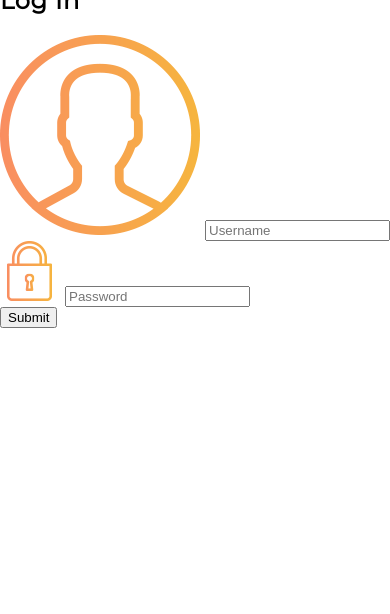
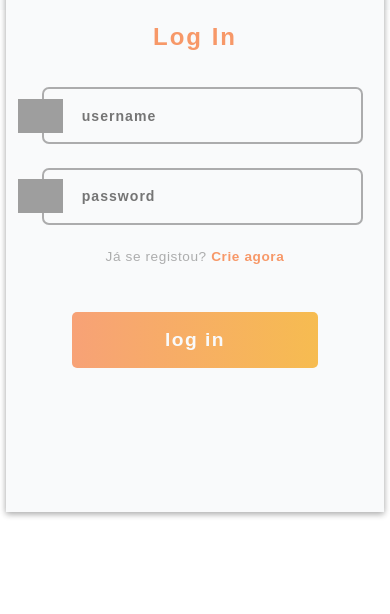
Before and after one commit to knwldg/projeto-kiss2018, a PHP site: page /login.php in a window 390 px wide. Shown: the part 230-844 px from the top of the page. Run offline with PHP 8.4, Linux system fonts and the light colour scheme; grey boxes are pictures that could not be loaded.

Commit message:
Melhorei: homepage, desafios, premios e colecoes Nova pag: login (que é a mesma estrutura do registo) Adicionei imgs

```diff
--- a/components/public/header.php
+++ b/components/public/header.php
@@ -1,7 +1,7 @@
-<div class="homepage-header font700 white header">
+<div id="header" class="homepage-header flex-row shadow font700 white">
 
     <img src="img/icon/menu-home.png"><!-- hamburguer menu-->
     <span>PÁGINA PRINCIPAL</span>
-    <button><img src=""></button><!-- filter -->
+    <img src="img/icon/menu-home.png"><!-- filter -->
 
 </div>
--- a/components/public/menu.php
+++ b/components/public/menu.php
@@ -14,7 +14,7 @@
 
             <ul id="menu-pages" style="padding-left: 0.3em">
 
-                <li class="pages lineT stroke2"><img class="menu-icon" src="../../img/icon/menu-home.png"><span class="menu-text">PÁGINA PRINCIPAL</span><img class="menu-icon-arrow" src="../../img/icon/arrow-down.png"></li><!--icon e seta-->
+                <li class="pages lineT stroke2"><img class="menu-icon" src="../../img/icon/menu-home.png"><span class="menu-text">PÁGINA PRINCIPAL</span><img class="menu-icon-arrow pointer" src="../../img/icon/arrow-down.png"></li><!--icon e seta-->
 
                 <li id="main-pages" class="lineT stroke2">
 
--- a/components/public/profile_details.php
+++ b/components/public/profile_details.php
@@ -9,7 +9,7 @@
 
                     <img id="default-image" class="default-position image-default" src="../../img/icon/default_profile.png"> <!-- php -->
 
-                    <input type="file" name="image-uploaded" class=""><!-- default-image; background-image; display:block -> display:none -->
+                    <input type="file" name="image-uploaded" class="pointer"><!-- default-image; background-image; display:block -> display:none -->
 
                 </div>
 
--- a/css/style.css
+++ b/css/style.css
@@ -13,6 +13,15 @@ a{
 form {
     margin: 0;
 }
+
+input{
+    font-family: "Montserrat", sans-serif;
+}
+
+.font400{
+    font-weight: 400;
+}
+
 .font500{
     font-weight: 500;
 }
@@ -91,6 +106,23 @@ form {
     display: flex;
     flex-flow: row nowrap;
     justify-content: center;
+}
+
+.black-background{
+    background-color: #8C8C8C;
+    width: 100%;
+    height: 100%;
+    display: none;
+    z-index: 1;
+    overflow: auto;
+}
+
+.pointer{
+    cursor: pointer;
+}
+
+.shadow{
+    box-shadow: 0 3px 6px rgba(0,0,0,0.16), 0 1px 6px rgba(0,0,0,0.23);
 }
 
 /* elementos recentes/antigos */
@@ -122,6 +154,9 @@ form {
 
 .line2-content-width{
     width: 52%;
+}
+.text-center{
+    text-align: center;
 }
 
 /* elementos recentes/antigos */
@@ -654,7 +714,122 @@ input[name="image-uploaded"] {
 
 /* COLECOES */
 
-@media screen and (max-width: 800px) {
+/* LOGIN */
+
+.background-color{
+    background: linear-gradient(to right, rgba(247,152,104,0.70) , rgba(246,181,62,0.70));
+}
+
+.login-logo{
+
+}
+
+.background-color-item{
+    padding: 2.8em 0 1.5em 0;
+}
+
+.login-box{
+    background-color: rgb(249, 250, 251);
+    margin: 0.5em 0.4em 0.5em 0.4em;
+    align-items: center;
+    max-height: 32.8em;
+    height: 32.8em;
+    border-radius: 7px 7px 0 0;
+    justify-content: normal;
+}
+
+.login-btn{
+    width: 65%;
+    padding: 0.9em 0 0.9em 0;
+    font-size: 120%;
+    border: none;
+    letter-spacing: 1.5px;
+}
+
+.login-item{
+    align-items: center;
+    padding-bottom: 1.5em;
+}
+
+.login-item-form{
+    width: 100%;
+    border-radius: 7px;
+    border: 2px solid rgba(140,140,140,0.70);
+    background-color: transparent;
+    padding: 1.3em 1em 1.3em 2.7em;
+    font-size: 88%;
+    position: relative;
+    left: -1.5em;
+    letter-spacing: 1px;
+}
+
+.login-item-img{
+    max-width: 12%;
+    padding-left: 0.7em;
+    z-index: 1;
+}
+
+
+/* LOGIN */
+
+.login-register-title{
+    padding: 1.5em 0 1.5em 0;
+    font-size: 150%;
+    letter-spacing: 2px;
+}
+
+.login-register-link{
+    font-size: 85%;
+    letter-spacing: 0.6px;
+    color: rgba(140,140,140,0.70);
+}
+
+.submit{
+    padding-top: 3em;
+}
+
+
+@media screen and (max-width: 992px) {
+
+    /*
+        .login-registo-style{
+
+            width: 51%;
+            text-align: center;
+            padding: 0.8em;
+        }
+
+        .main-menu-style{
+            width: 85%;
+            height: auto;
+        }
+
+        .border{
+            width: 90%;
+        }
+
+        .image-default{
+            width: 60%;
+            min-width: 2em;
+        }
+    */
+
+    .carta{
+        width: 18%;
+    }
+
+    .premios-unlock{
+        width: 6%;
+    }
+
+    /* MENU */
+
+    .background-color{
+        height: 24em;
+    }
+}
+
+@media screen and (max-width: 768px) {
 
     .login-registo-style{
 
--- a/login.php
+++ b/login.php
@@ -8,39 +8,55 @@
     <meta name="viewport" content="width=device-width, initial-scale=1">
     <meta name="description" content="">
     <meta name="author" content="">
-    <link href="https://fonts.googleapis.com/css?family=Montserrat" rel="stylesheet">
+
     <link rel="stylesheet" href="css/style.css">
 
-    <title>Cubo</title>
+    <title>Log In</title>
 </head>
+
 
 <body>
 
-<div id="laranja">
+<div class="background">
 
-    <img src="img/marca/logo.png" class="cubologin" >
+    <div class="background-color">
 
-    <div id="caixa">
+        <div class="flex login-logo">
+            <img srcset="img/marca/logo-320w.svg 320w,
+                            img/marca/logo-480w.svg 480w,
+                            img/marca/logo-800w.svg 800w" sizes="(max-width: 320px) 100px,
+                           (max-width: 480px) 150px,
+                           200px" src="img/marca/logo-800w.svg" class="background-color-item">
+        </div>
 
-        <h2>Log In</h2>
+        <div class="login-box flex-column shadow">
 
-        <form id="loginForm" action="components/php/loginform.php" method="post" role="form">
+            <span class="login-register-title font800 orange">Log In</span>
 
-            <img src="img/icon/user.png" class="loginimg">
-            <!-- Parte do formulário para utilizador-->
-            <input type="text" name="inputUsername" id="inputUsername" placeholder="Username" class="formlogin">
-            <br/>
-            <img src="img/icon/pass_icon.png" class="loginimg">
-            <!-- Parte do formulário para pass-->
-            <input type="password" name="inputPassword" id="inputPassword" placeholder="Password" class="formlogin">
-            <br/>
-            <input type="submit" name="submitlogin" class="submit">
-        </form>
+            <form id="loginForm" action="components/php/loginform.php" method="post" role="form">
 
+                <div class="login-item flex-row">
+                    <img src="img/icon/user.jpg" class="login-item-img">
+                    <!-- Parte do formulário para utilizador-->
+                    <input type="text" name="inputUsername" id="inputUsername" placeholder="username" class="login-item-form gray font700">
+                </div>
+
+                <div class="login-item flex-row">
+                    <img src="img/icon/pass.jpg" class="login-item-img">
+                    <!-- Parte do formulário para pass-->
+                    <input type="password" name="inputPassword" id="inputPassword" placeholder="password" class="login-item-form gray font700">
+                </div>
+
+                <div class="login-register-link text-center gray font500">Já se registou? <a href="" class="pointer orange font600">Crie agora</a></div>
+
+                <div class="submit text-center"><input id="submit" type="submit" name="submitlogin" value="log in" class="login-btn gradient-background gradient-border pointer white font700"></div>
+            </form>
+
+        </div>
     </div>
+</div>
 
 
-</div>
 
 
 </body>
--- a/registo.php
+++ b/registo.php
@@ -17,7 +17,7 @@
 <body>
 
 <div id="laranja">
-    <img src="img/marca/logo.png" class="cubologin" >
+    <img src="img/marca/logo-800w.svg" class="cubologin" >
 
     <div id="caixa">
 
```
Also changed, not shown: other parts of css/style.css (+121 -43 lines), colecoes.php (+4 -4 lines), desafios.php (+24 -6 lines), homepage.php (+8 -8 lines), premios.php (+4 -4 lines), img/marca/logo-320w.svg (added), img/marca/logo-800w.svg (added), img/marca/logo.png (deleted).
